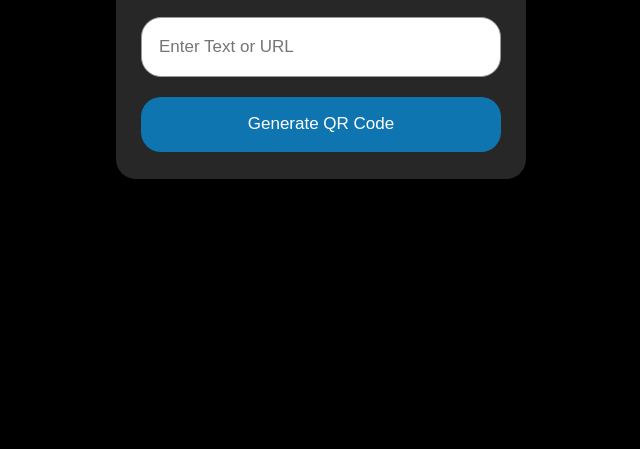
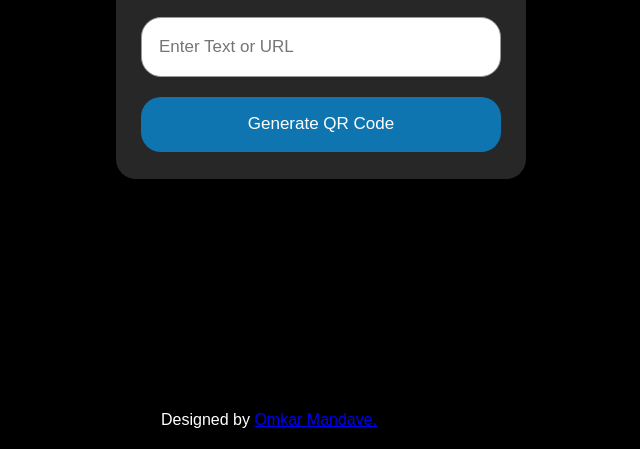
Before and after one commit to OmkarM2003/Dabotic-Task3, a plain HTML site: page index.html in a window 1280 px wide. Shown: the part 351-800 px from the top of the page, without its empty margins (319-959 px from the left). Drawn offline with Linux system fonts and the light colour scheme.

Commit message:
first commit

```diff
--- a/style.css
+++ b/style.css
@@ -245,3 +245,10 @@ button {
     border-width: 0 2em 2em 0;
     border-color: transparent #f1f2f2 transparent transparent;
 }
+
+footer {
+    position: fixed;
+    color: white;
+    padding: 20px;
+    bottom: 0;
+}
```
